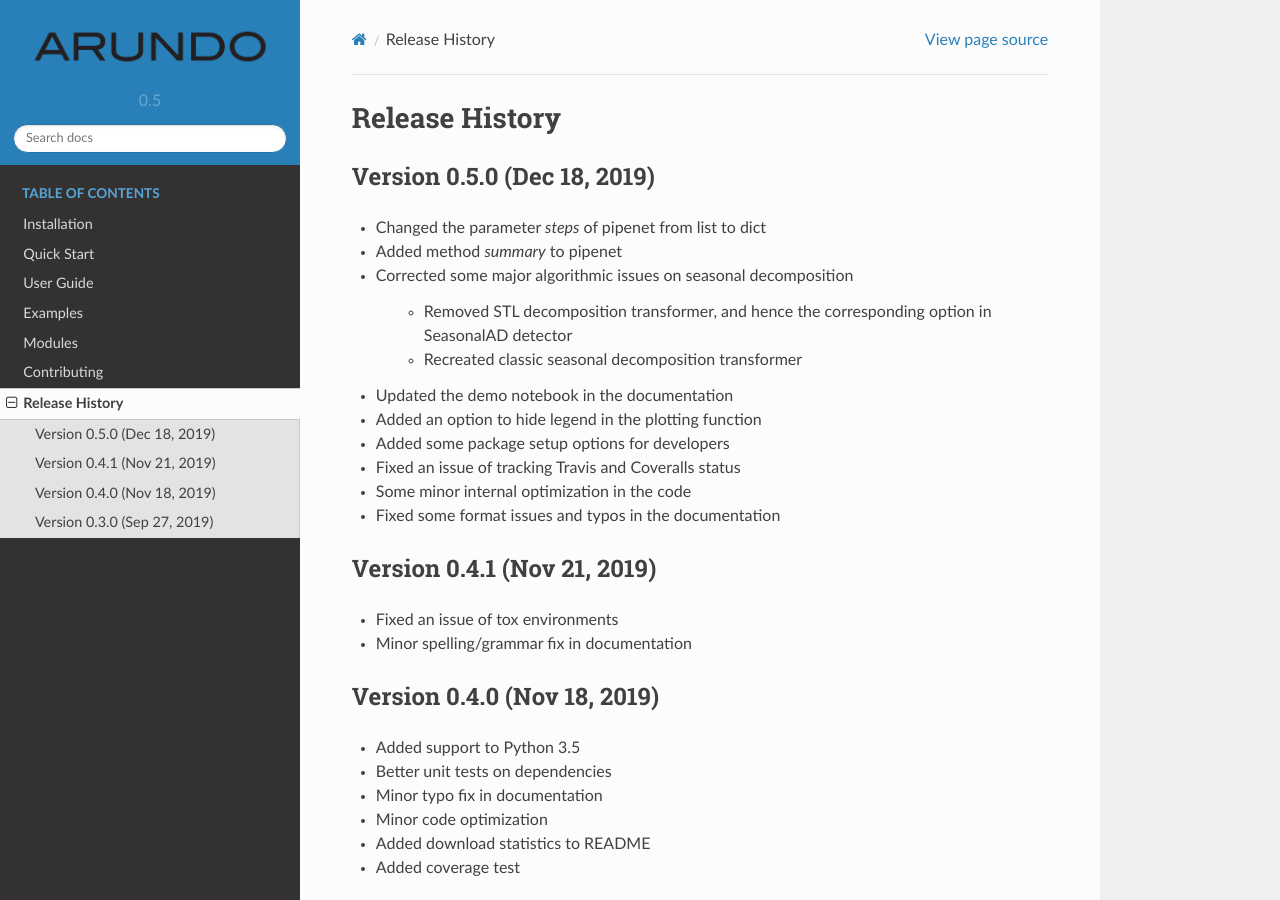
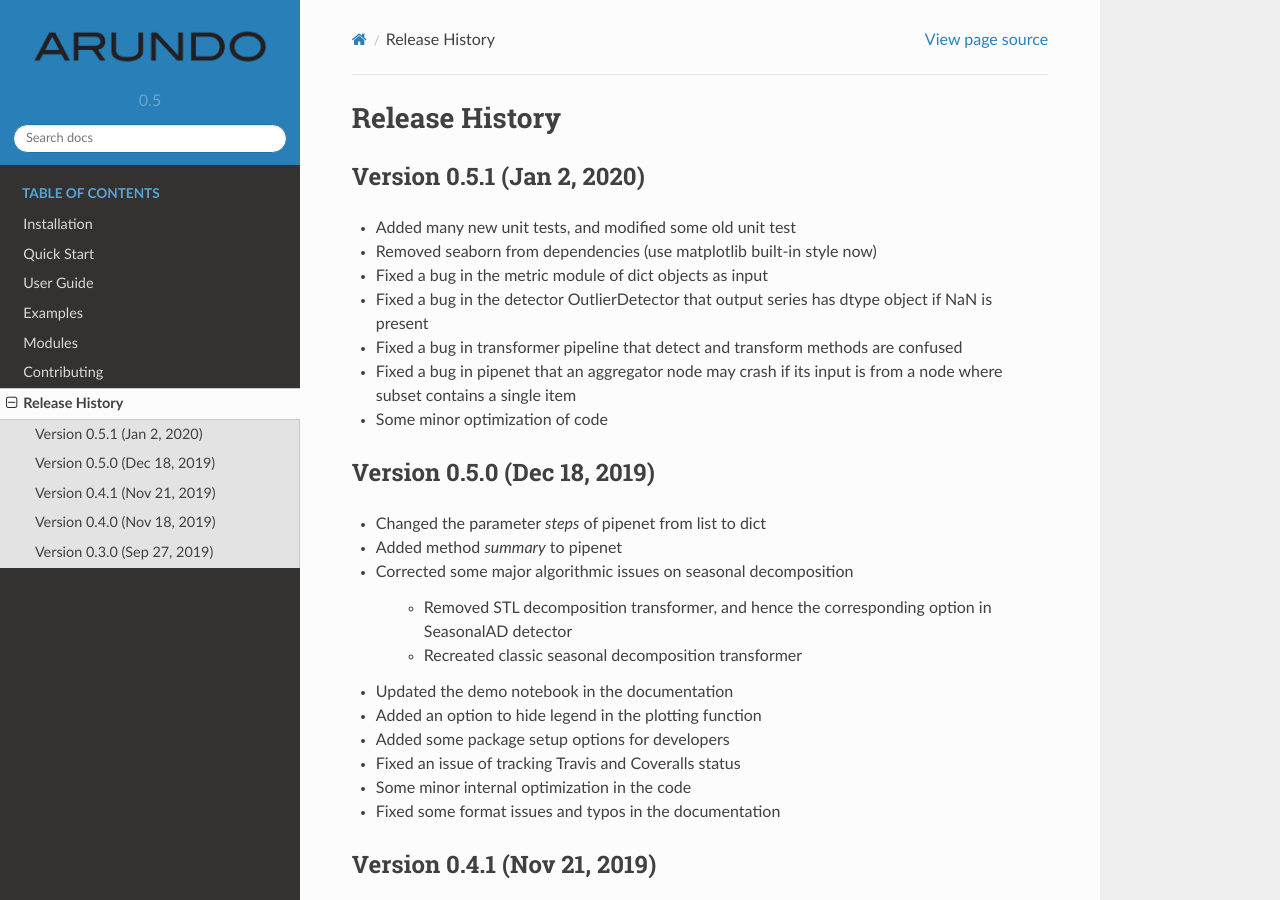
Before and after one commit to arundo/adtk, a Sphinx documentation site: the page built from docs/releasehistory.rst, in a window 1280 px wide and 900 px high. Built offline with Sphinx 7.4.7 and the Read the Docs theme 2.0.0, drawn with Linux system fonts in a browser that asks for light colours; pages that are not in the unit, such as notebooks, are missing from menus.

Commit message:
updated release history

```diff
--- a/docs/releasehistory.rst
+++ b/docs/releasehistory.rst
@@ -1,6 +1,16 @@
 ***************
 Release History
 ***************
+
+Version 0.5.1 (Jan 2, 2020)
+===================================
+- Added many new unit tests, and modified some old unit test
+- Removed seaborn from dependencies (use matplotlib built-in style now)
+- Fixed a bug in the metric module of dict objects as input
+- Fixed a bug in the detector OutlierDetector that output series has dtype object if NaN is present
+- Fixed a bug in transformer pipeline that detect and transform methods are confused
+- Fixed a bug in pipenet that an aggregator node may crash if its input is from a node where subset contains a single item
+- Some minor optimization of code
 
 Version 0.5.0 (Dec 18, 2019)
 ===================================
```
